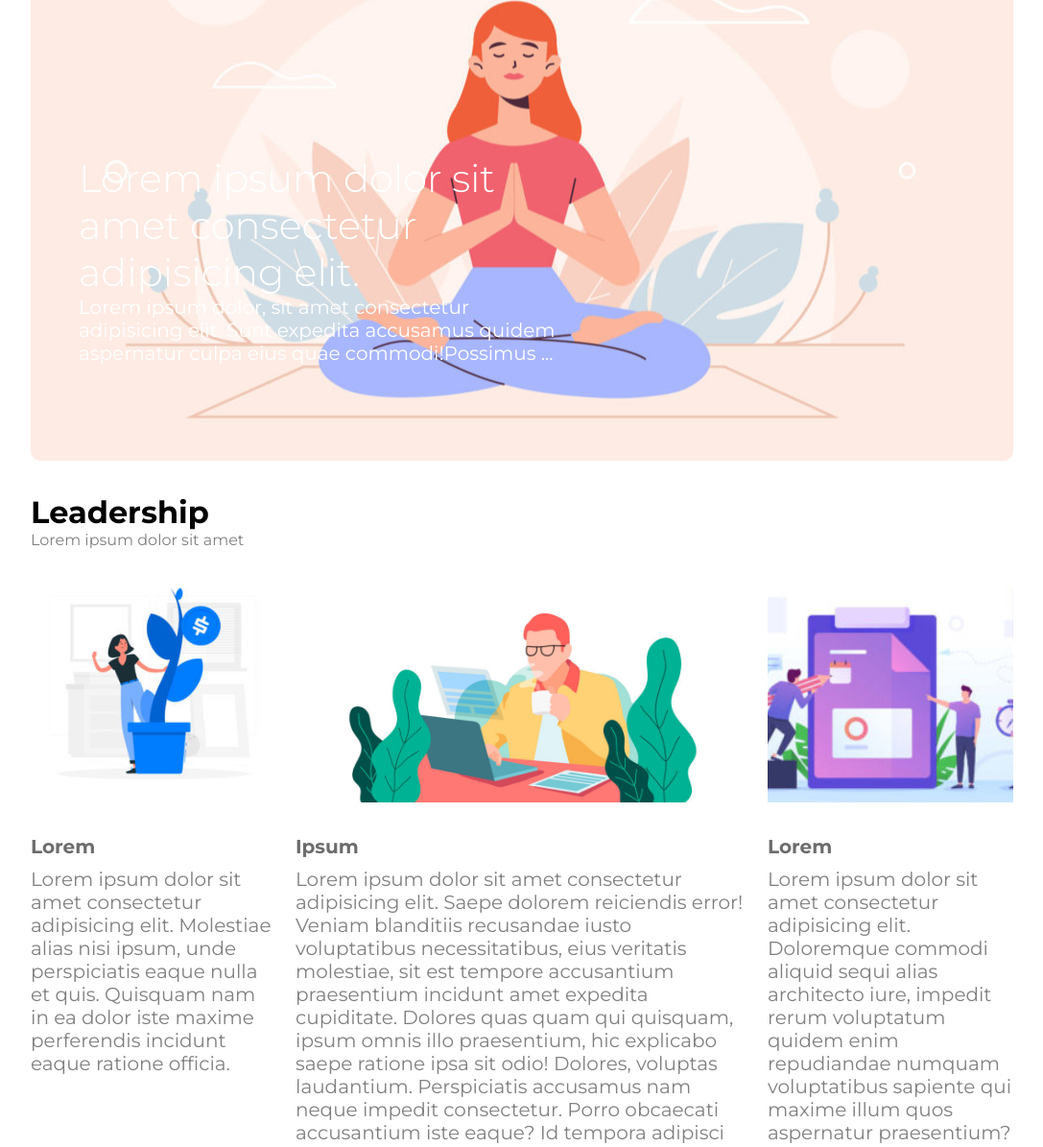
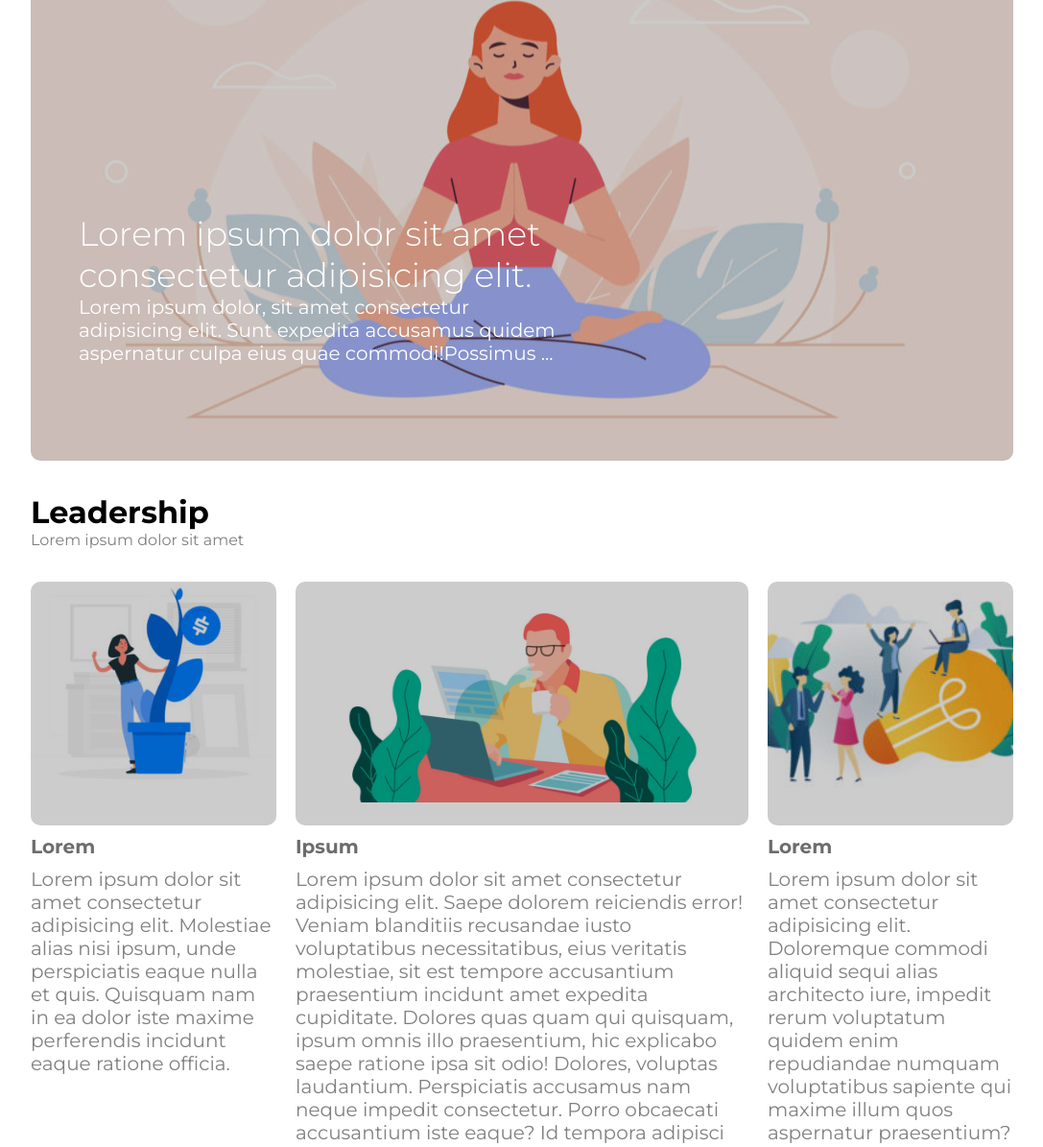
Before and after one commit to cincenfrank/htmlcss-wp, a plain HTML site: page index.html in a window 1280 px wide. Shown: the part 285-1480 px from the top of the page at 96% size, without its empty margins (96-1183 px from the left). Drawn offline with Linux system fonts and the light colour scheme.

Commit message:
added overlay to img

```diff
--- a/css/style.css
+++ b/css/style.css
@@ -50,7 +50,7 @@ nav li a {
 
 .thin-title {
   font-weight: 300;
-  font-size: 40px;
+  font-size: 35px;
 }
 .bold-title {
   font-weight: bold;
@@ -85,6 +85,7 @@ nav li a {
   bottom: 100px;
   left: 50px;
   color: white;
+  z-index: 2;
 }
 
 .page-content {
@@ -95,6 +96,24 @@ nav li a {
   margin-bottom: 20px;
   padding-top: 14px;
   padding-bottom: 14px;
+}
+
+.card {
+  position: relative;
+  overflow: hidden;
+}
+
+.card::after {
+  content: "";
+  position: absolute;
+  top: 0;
+  bottom: 0;
+  left: 0;
+  right: 0;
+  width: 100%;
+  height: 100%;
+  opacity: 0.2;
+  z-index: 1;
 }
 
 .row::after {
@@ -108,7 +127,7 @@ nav li a {
   float: left;
   width: 25%;
 }
-.col > img {
+.col > figure > img {
   height: 250px;
   object-fit: cover;
   width: 100%;
--- a/index.html
+++ b/index.html
@@ -52,7 +52,10 @@
             <!-- Content -->
             <div class="row">
                 <div class="col">
-                    <img class="card" src="img/img-1.jpg" alt="img 1">
+
+                    <figure class="card">
+                        <img src="img/img-1.jpg" alt="img 1">
+                    </figure>
                     <h5>Lorem</h5>
                     <p class="paragraph color-grey">Lorem ipsum dolor sit amet consectetur adipisicing elit. Molestiae
                         alias nisi
@@ -61,7 +64,9 @@
                         eaque ratione officia.</p>
                 </div>
                 <div class="col col-center">
-                    <img class="card" src="img/banner-2.jpg" alt="banner 2">
+                    <figure class="card">
+                        <img src="img/banner-2.jpg" alt="banner 2">
+                    </figure>
                     <h5>Ipsum</h5>
                     <p class="paragraph color-grey">Lorem ipsum dolor sit amet consectetur adipisicing elit. Saepe
                         dolorem
@@ -82,12 +87,16 @@
                         doloremque! Laborum vitae voluptatem voluptate beatae.</p>
                 </div>
                 <div class="col">
-                    <img class="card" src="img/img-2.jpg" alt="img 2">
+                    <figure class="card">
+                        <img src="img/img-3.jpg" alt="img 3">
+                    </figure>
                     <h5>Lorem</h5>
-                    <p class="paragraph color-grey">Lorem ipsum dolor sit amet consectetur adipisicing elit. Doloremque
+                    <p class="paragraph color-grey">Lorem ipsum dolor sit amet consectetur adipisicing elit.
+                        Doloremque
                         commodi
                         aliquid sequi alias
-                        architecto iure, impedit rerum voluptatum quidem enim repudiandae numquam voluptatibus sapiente
+                        architecto iure, impedit rerum voluptatum quidem enim repudiandae numquam voluptatibus
+                        sapiente
                         qui maxime illum quos aspernatur praesentium?</p>
                 </div>
             </div>
@@ -96,7 +105,7 @@
     </main>
 
     <footer class="container">
-        Designed with <span class="footer-heart">&hearts;</span>;
+        Designed with <span class="footer-heart">&hearts;</span>
     </footer>
 
 </body>
```
